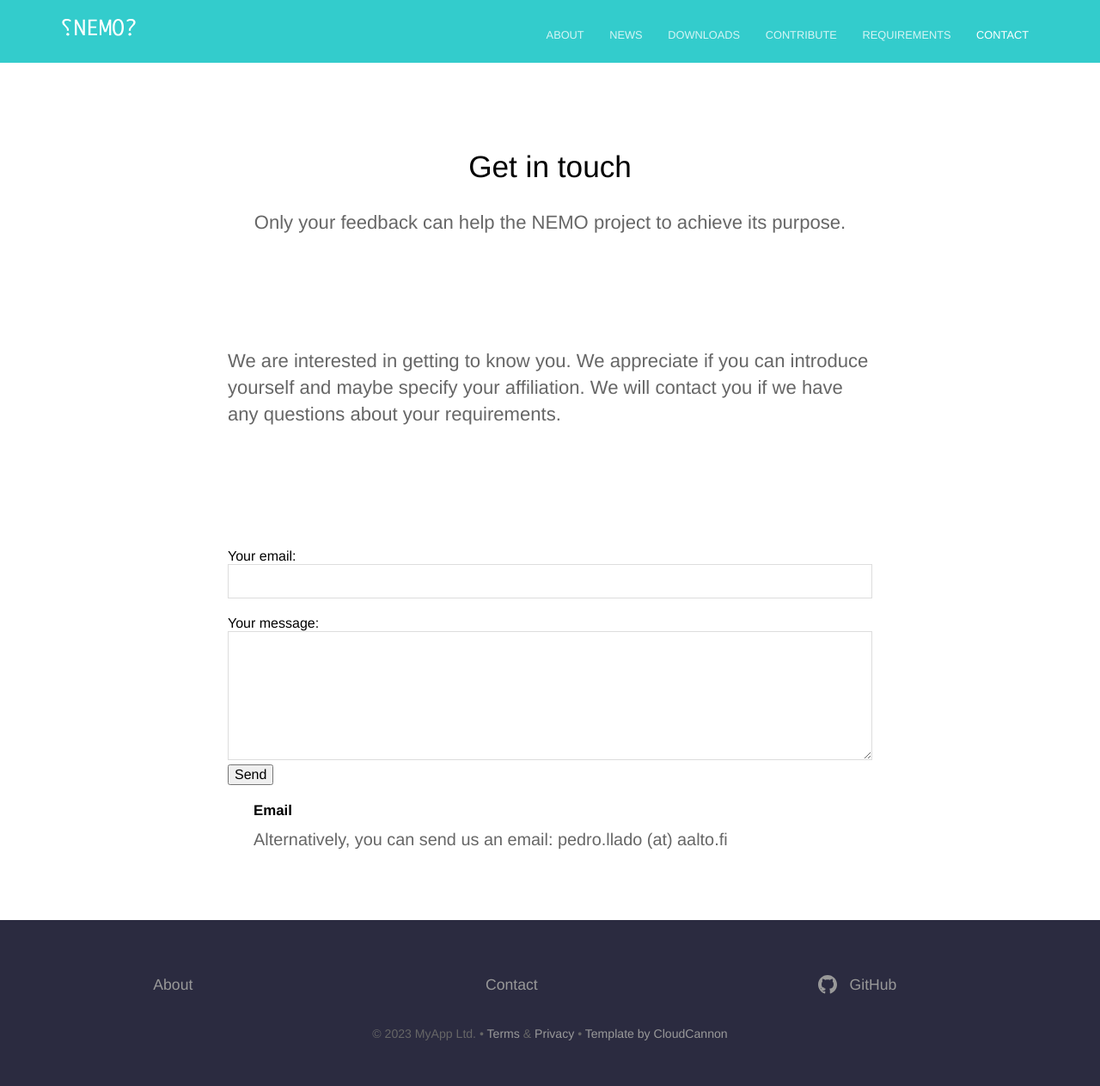
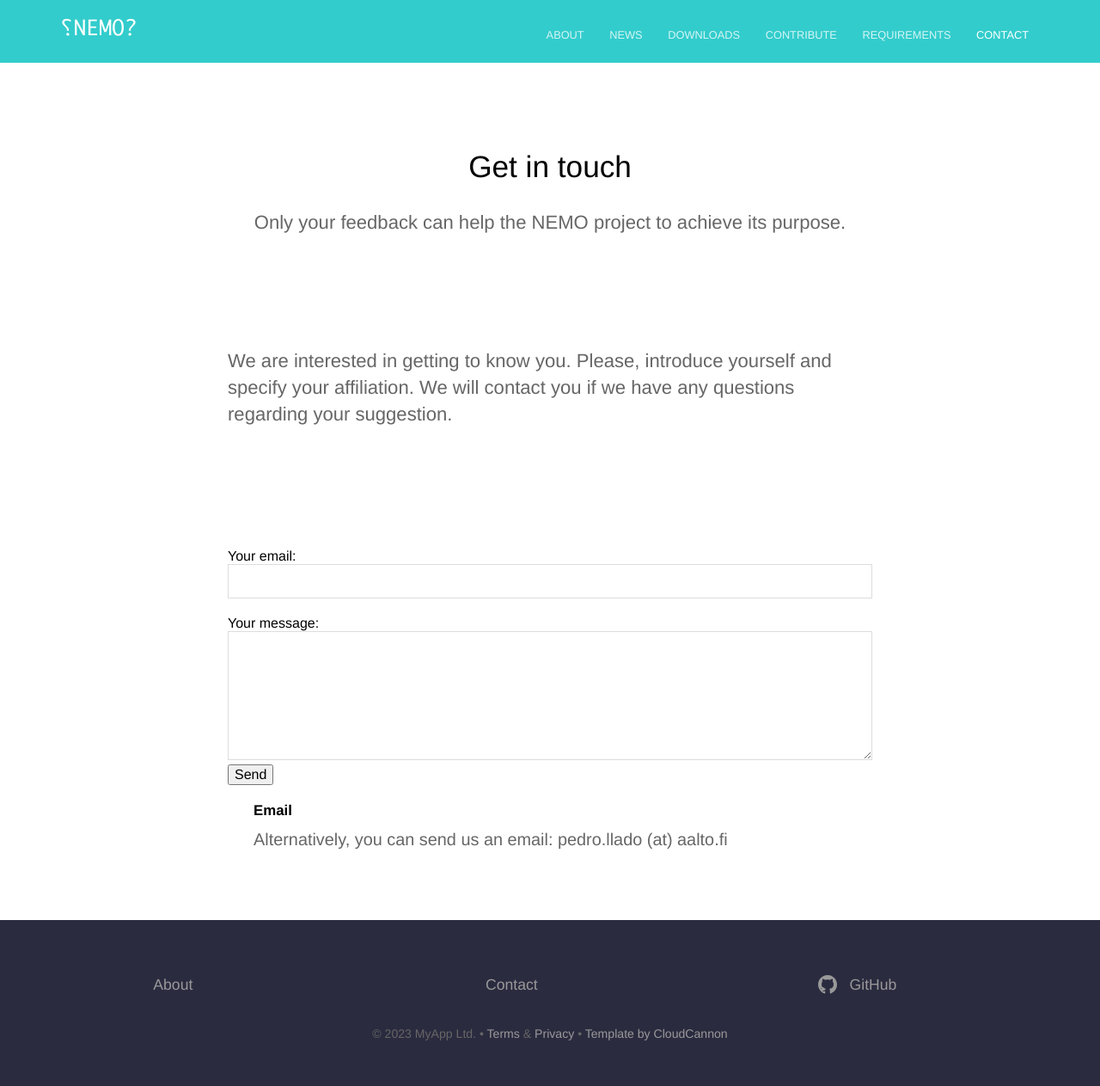
Before and after one commit to TheNEMOproject/TheNEMOproject.github.io, a Jekyll site: the page built from contact.html, in a window 1280 px wide. Shown: the whole page at 86% size. Built offline with Jekyll 4.4.1, drawn with Linux system fonts in a browser that asks for light colours.

Commit message:
Update contact.html

```diff
--- a/contact.html
+++ b/contact.html
@@ -5,7 +5,7 @@ description: Only your feedback can help the NEMO project to achieve its purpose
 ---
 <section class="herot">
 	<div class="text-container">
-		<p class="subtext_left editable"> We are interested in getting to know you. We appreciate if you can introduce yourself and maybe specify your affiliation. We will contact you if we have any questions about your requirements.</p>
+		<p class="subtext_left editable"> We are interested in getting to know you. Please, introduce yourself and specify your affiliation. We will contact you if we have any questions regarding your suggestion.</p>
 
   </div>
 </section>
```
